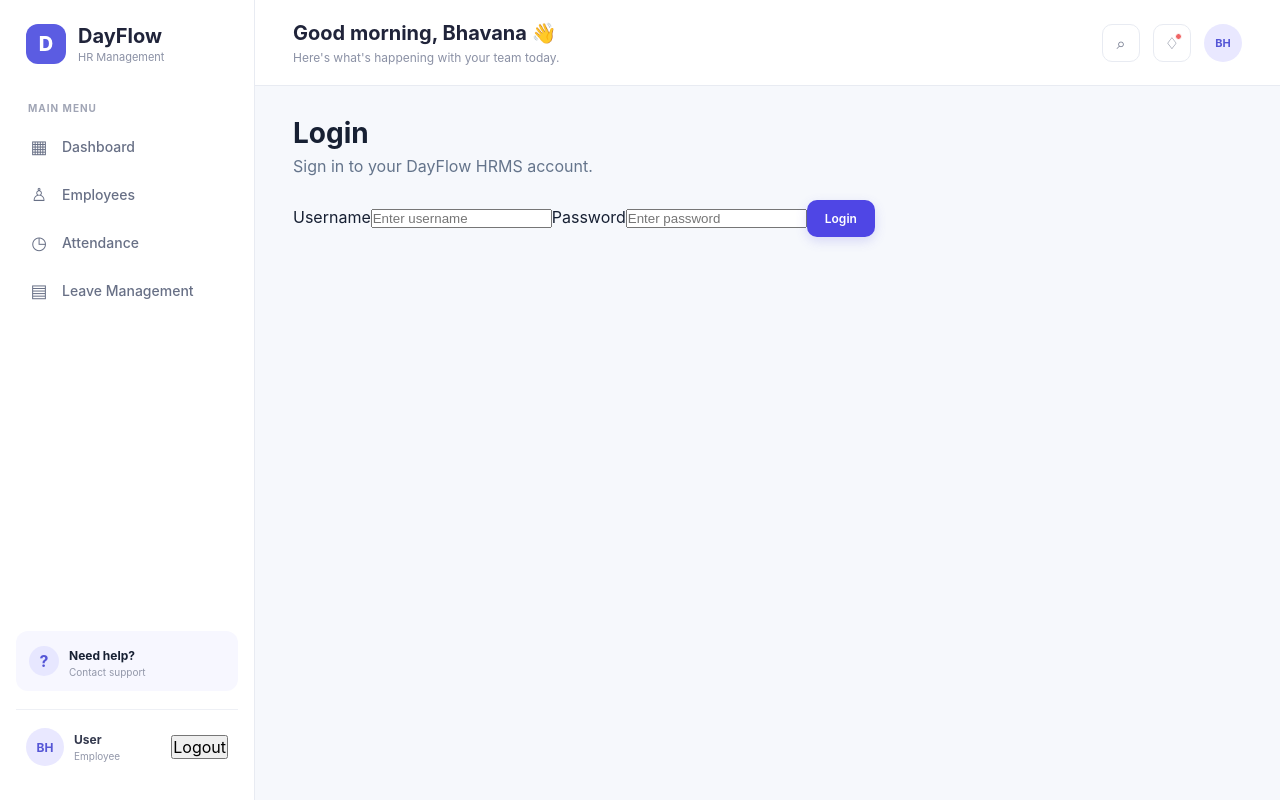
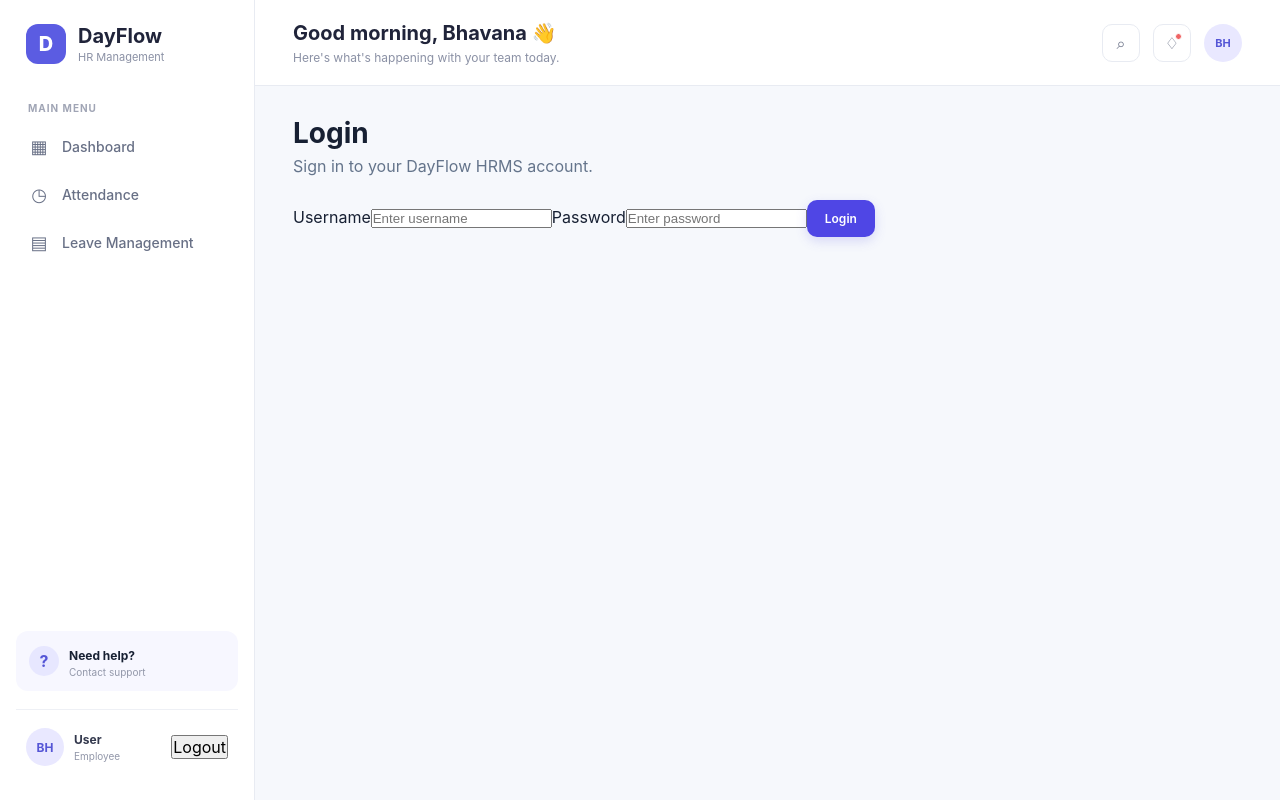
Before and after one commit to Bhavana-A-7/dayflow-with-odoo, a React app in the folder frontend/: page /login in a window 1280 px wide. Built offline with nearby package versions, Linux system fonts and the light colour scheme; the HTML template or start-up script is replaced by a standard one.

Commit message:
Restrict employee managment to admin

```diff
--- a/frontend/src/App.jsx
+++ b/frontend/src/App.jsx
@@ -76,10 +76,12 @@
               Dashboard
             </NavLink>
 
-            <NavLink to="/employees" className="nav-item">
-              <span>♙</span>
-              Employees
-            </NavLink>
+           {role === "ADMIN" && (
+  <NavLink to="/employees" className="nav-item">
+    <span>♙</span>
+    Employees
+  </NavLink>
+)}
 
             <NavLink to="/attendance" className="nav-item">
               <span>◷</span>
@@ -186,9 +188,9 @@
               <Route
                 path="/employees"
                 element={
-                  <ProtectedRoute>
+                  <AdminRoute>
                     <Employees />
-                  </ProtectedRoute>
+                  </AdminRoute>
                 }
               />
 
```
